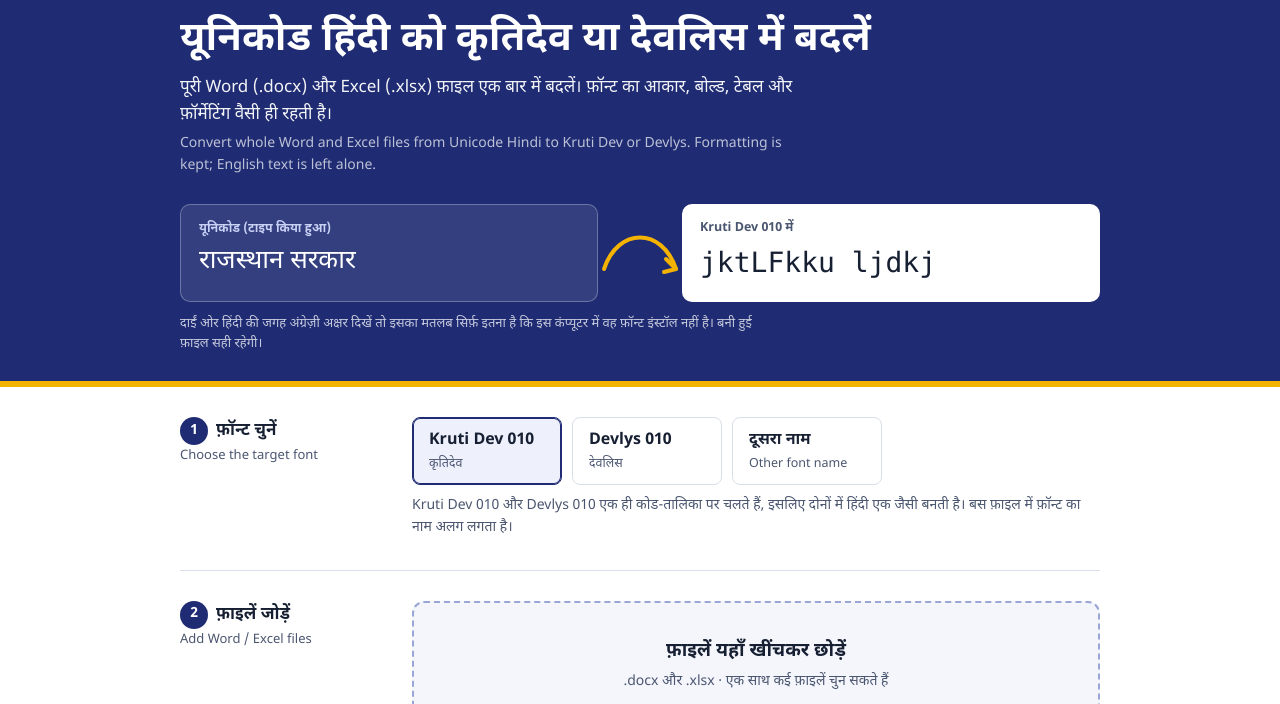
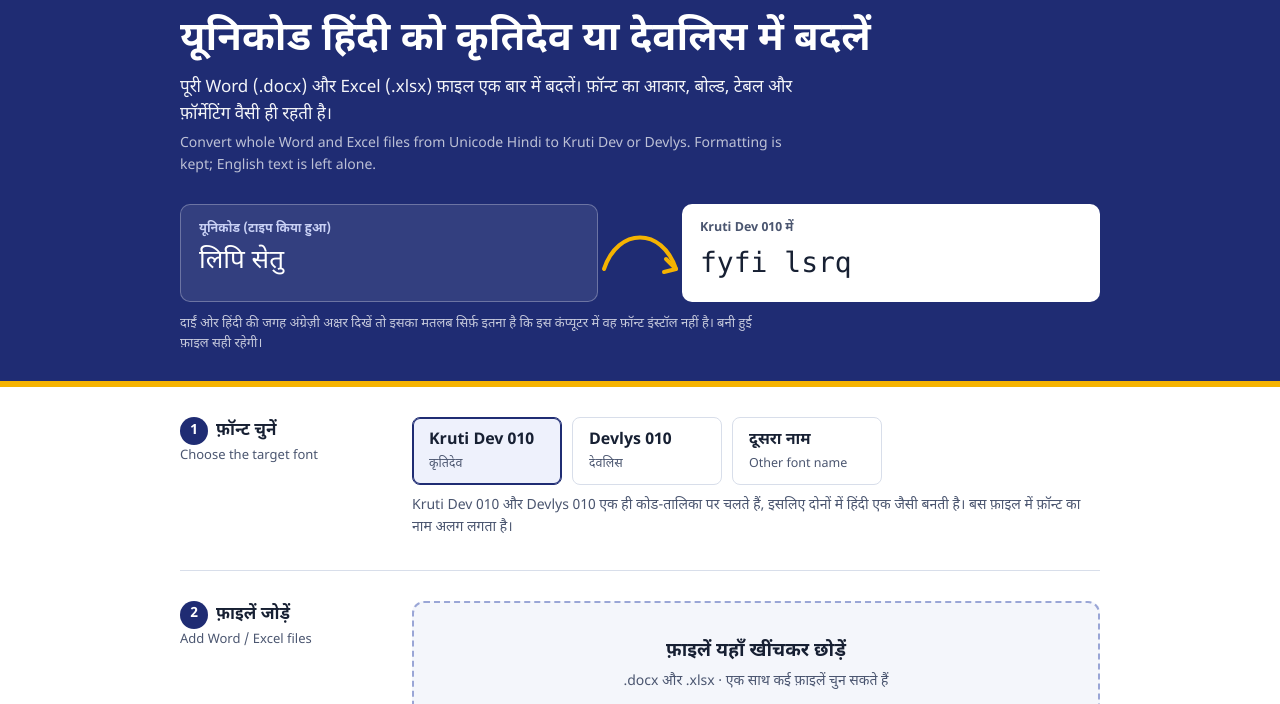
Before and after one commit to vaibhvj/LIPISETU, a plain HTML site: page index.html in a window 1280 px wide. Shown: the part 96-800 px from the top of the page. Drawn offline with Linux system fonts and the light colour scheme.

Commit message:
Update sample text in index.html

```diff
--- a/index.html
+++ b/index.html
@@ -118,7 +118,7 @@
     <p class="lede-en">Convert whole Word and Excel files from Unicode Hindi to Kruti Dev or Devlys. Formatting is kept; English text is left alone.</p>
 
     <div class="specimen" aria-label="उदाहरण">
-      <div class="tile from"><b>यूनिकोड (टाइप किया हुआ)</b><div class="sample" id="specFrom">राजस्थान सरकार</div></div>
+      <div class="tile from"><b>यूनिकोड (टाइप किया हुआ)</b><div class="sample" id="specFrom">लिपि सेतु </div></div>
       <svg class="bridge" viewBox="0 0 84 56" aria-hidden="true"><path d="M6 44 C20 2 64 2 78 44" fill="none" stroke="#f5b301" stroke-width="4" stroke-linecap="round"/><path d="M68 34 L78 44 L66 47" fill="none" stroke="#f5b301" stroke-width="4" stroke-linecap="round" stroke-linejoin="round"/></svg>
       <div class="tile to"><b id="specLabel">Kruti Dev 010</b><div class="sample" id="specTo"></div></div>
     </div>
```
